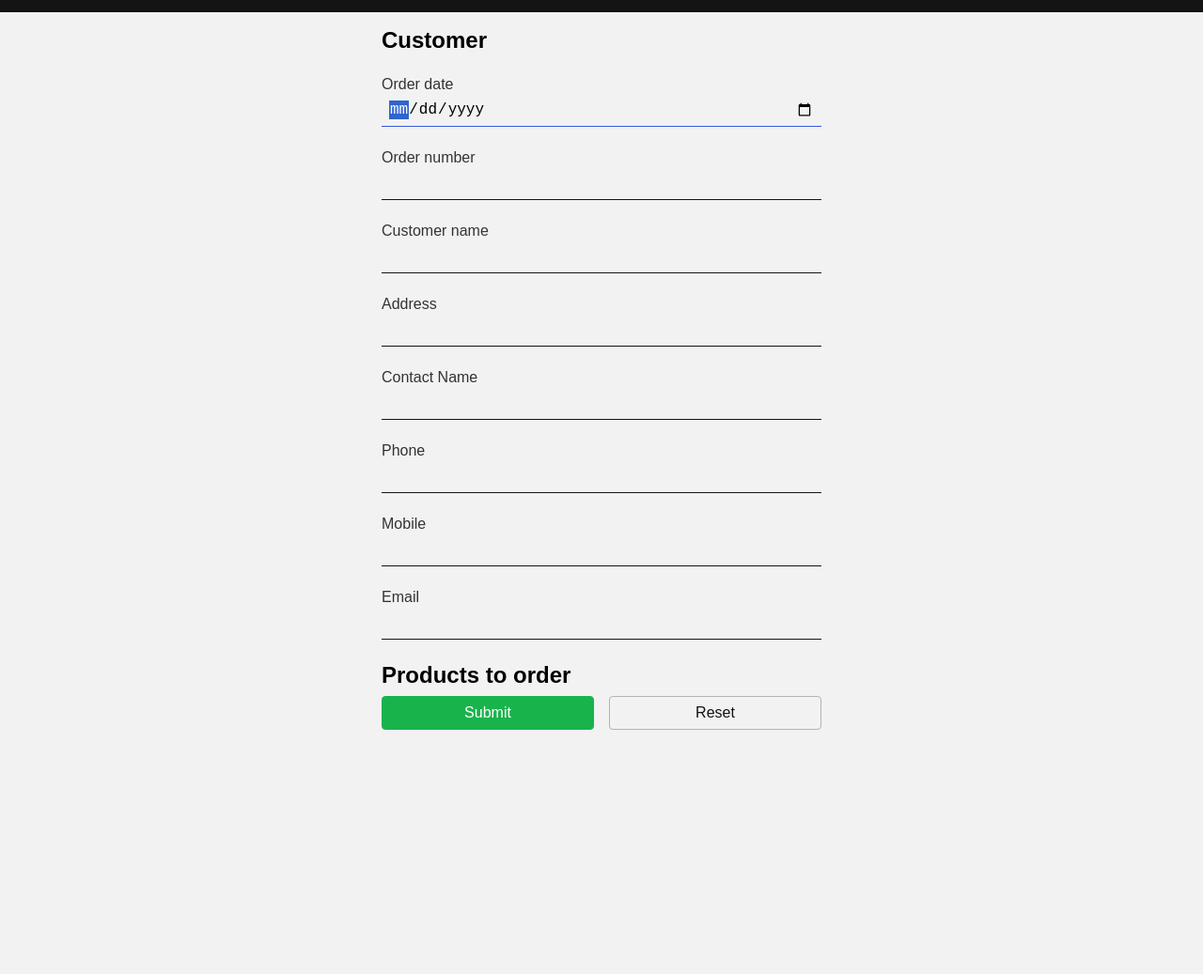
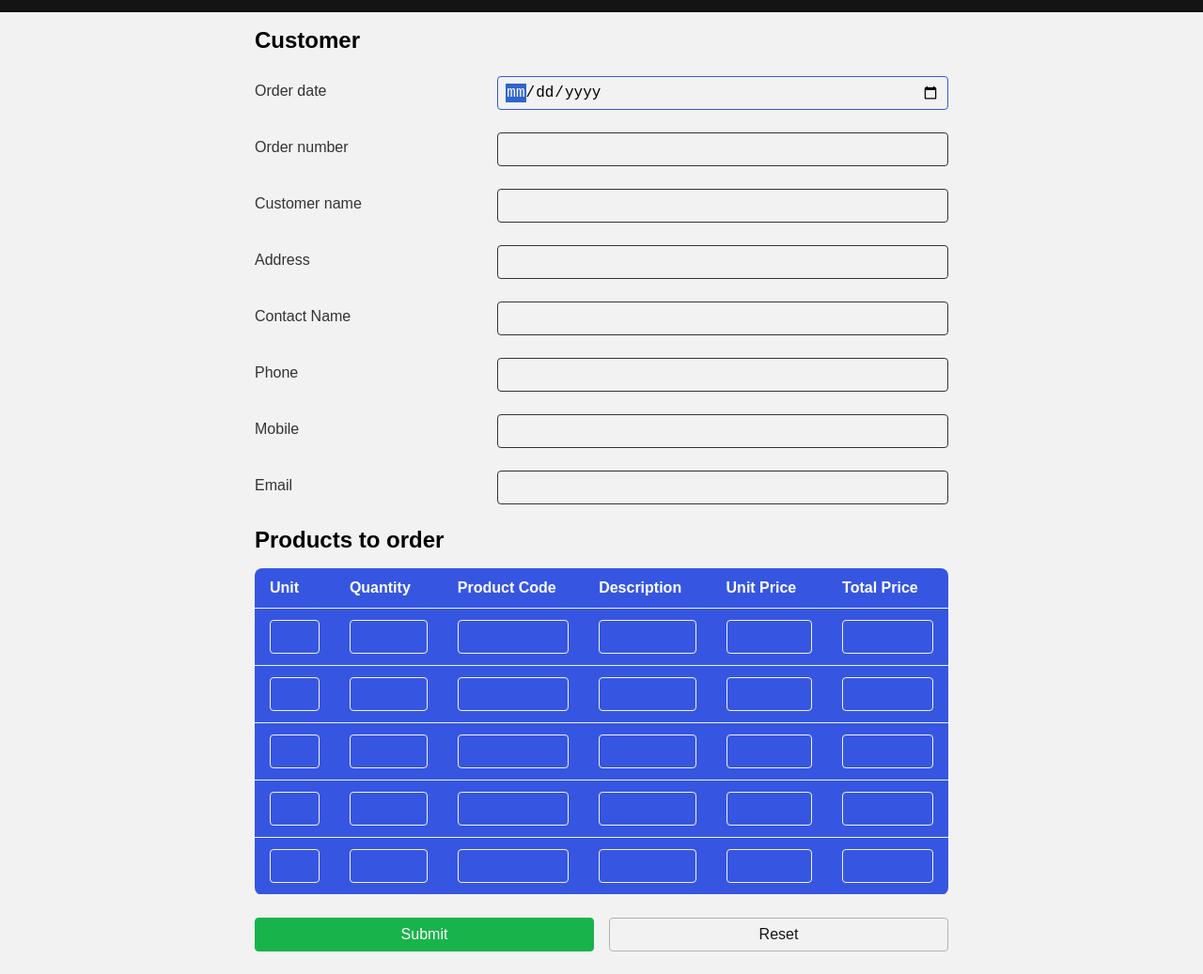
Before and after one commit to Jevb69/order-form, a plain HTML site: page index.html in a window 1280 px wide. Shown: the part 47-1084 px from the top of the page at 94% size. Before the commit the page ends 848 px from the top, so only its background shows below. Drawn offline with Linux system fonts and the light colour scheme.

Commit message:
add form for products to order

```diff
--- a/index.html
+++ b/index.html
@@ -31,13 +31,23 @@
       }
       .container {
         width: 100%;
-        max-width: 500px;
+        max-width: 770px;
         margin: 1rem auto;
         padding: 0 1rem;
       }
 
       .form-control {
+        display: flex;
+        flex-direction: column;
         margin: 1.5rem 0;
+      }
+
+      @media (min-width: 500px) {
+        .form-control {
+          flex-direction: row;
+          align-items: center;
+          justify-content: space-between;
+        }
       }
 
       .form-control label {
@@ -49,19 +59,25 @@
         width: 100%;
         height: 2.25rem;
         padding: 0 0.5rem;
-        border: none;
-        border-bottom: 1px solid hsl(0, 0%, 8%);
+        border: 1px solid hsl(0, 0%, 20%);
+        border-radius: 4px;
         outline: none;
         background: transparent;
         font-size: 1rem;
       }
 
+      @media (min-width: 500px) {
+        .form-control input {
+          width: 65%;
+        }
+      }
+
       .form-control input:focus {
-        border-bottom-color: hsl(229, 75%, 55%);
+        border-color: hsl(229, 75%, 55%);
       }
 
       .form-control input:valid {
-        border-bottom-color: hsl(140, 75%, 40%);
+        border-color: hsl(140, 75%, 40%);
       }
 
       .button-container {
@@ -69,6 +85,43 @@
         align-items: center;
         justify-content: space-between;
         gap: 1rem;
+      }
+
+      .table-container {
+        margin: 1rem 0;
+        overflow-x: auto;
+      }
+
+      .table {
+        width: 100%;
+        padding: 1rem;
+        border-radius: 8px;
+        border-collapse: collapse;
+        background: hsl(229, 75%, 55%);
+        color: white;
+      }
+
+      .table th {
+        white-space: nowrap;
+        text-align: left;
+      }
+
+      .table th,
+      .table td {
+        padding: 0.75rem 1rem;
+        border-bottom: 1px solid hsl(0, 0%, 95%);
+      }
+
+      .table input {
+        width: 100%;
+        height: 2.25rem;
+        padding: 0 0.5rem;
+        border: 1px solid hsl(0, 0%, 95%);
+        border-radius: 4px;
+        outline: none;
+        background: transparent;
+        font-size: 1rem;
+        color: hsl(0, 0%, 100%);
       }
 
       .button {
@@ -81,6 +134,10 @@
         font-size: 1rem;
         color: white;
         cursor: pointer;
+      }
+
+      .button:hover {
+        opacity: 0.8;
       }
 
       .button--block {
@@ -137,6 +194,63 @@
 
         <h2>Products to order</h2>
 
+        <div class="table-container">
+          <table class="table">
+            <thead>
+              <tr>
+                <th>Unit</th>
+                <th>Quantity</th>
+                <th>Product Code</th>
+                <th>Description</th>
+                <th>Unit Price</th>
+                <th>Total Price</th>
+              </tr>
+            </thead>
+            <tbody>
+              <tr>
+                <td><input type="text" required /></td>
+                <td><input type="number" required /></td>
+                <td><input type="text" required /></td>
+                <td><input type="text" required /></td>
+                <td><input type="text" required /></td>
+                <td><input type="text" required /></td>
+              </tr>
+              <tr>
+                <td><input type="text" required /></td>
+                <td><input type="number" required /></td>
+                <td><input type="text" required /></td>
+                <td><input type="text" required /></td>
+                <td><input type="text" required /></td>
+                <td><input type="text" required /></td>
+              </tr>
+              <tr>
+                <td><input type="text" required /></td>
+                <td><input type="number" required /></td>
+                <td><input type="text" required /></td>
+                <td><input type="text" required /></td>
+                <td><input type="text" required /></td>
+                <td><input type="text" required /></td>
+              </tr>
+              <tr>
+                <td><input type="text" required /></td>
+                <td><input type="number" required /></td>
+                <td><input type="text" required /></td>
+                <td><input type="text" required /></td>
+                <td><input type="text" required /></td>
+                <td><input type="text" required /></td>
+              </tr>
+              <tr>
+                <td><input type="text" required /></td>
+                <td><input type="number" required /></td>
+                <td><input type="text" required /></td>
+                <td><input type="text" required /></td>
+                <td><input type="text" required /></td>
+                <td><input type="text" required /></td>
+              </tr>
+            </tbody>
+          </table>
+        </div>
+
         <div class="button-container">
           <button type="submit" class="button button--block">Submit</button>
           <button type="reset" class="button button--block button--secondary">
```
